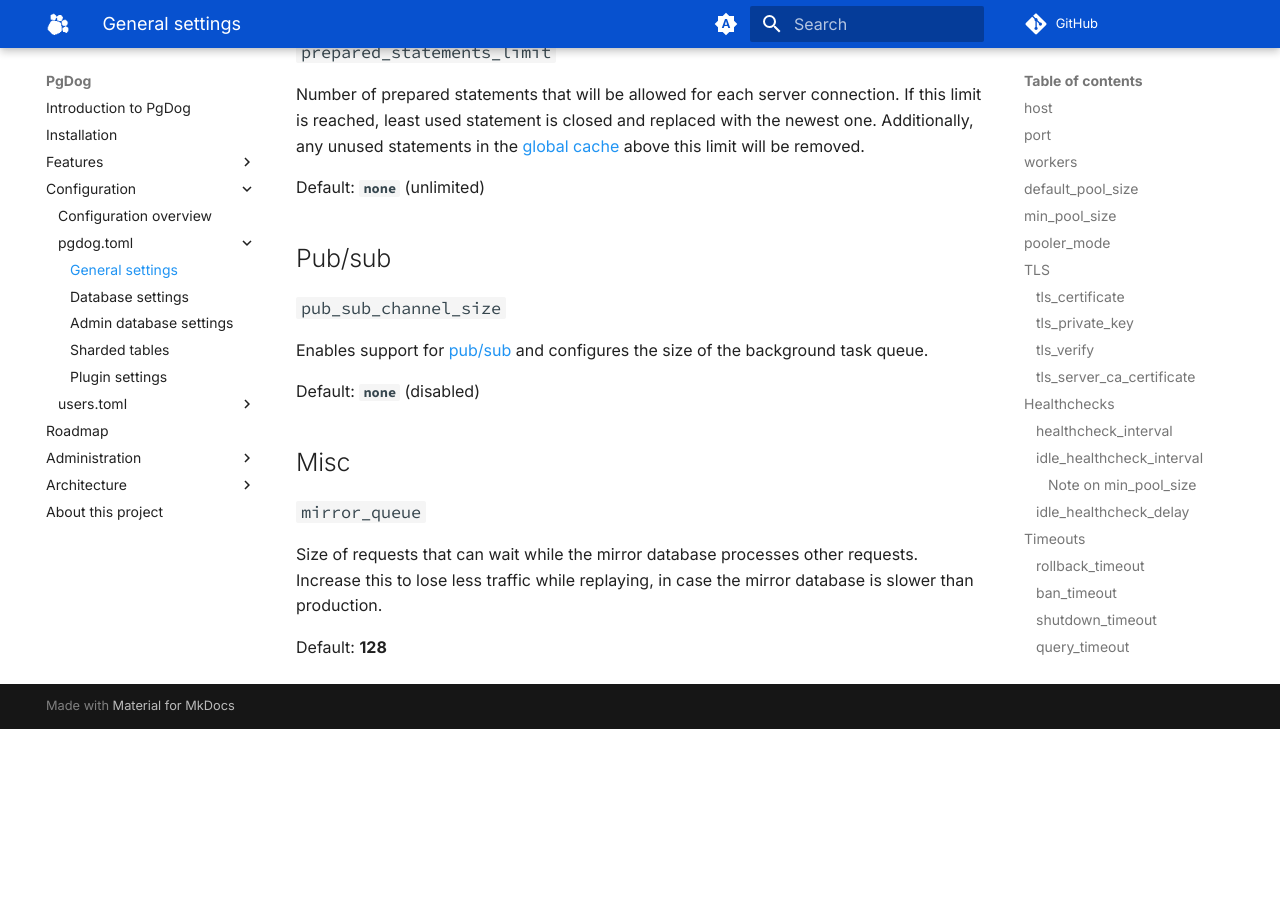
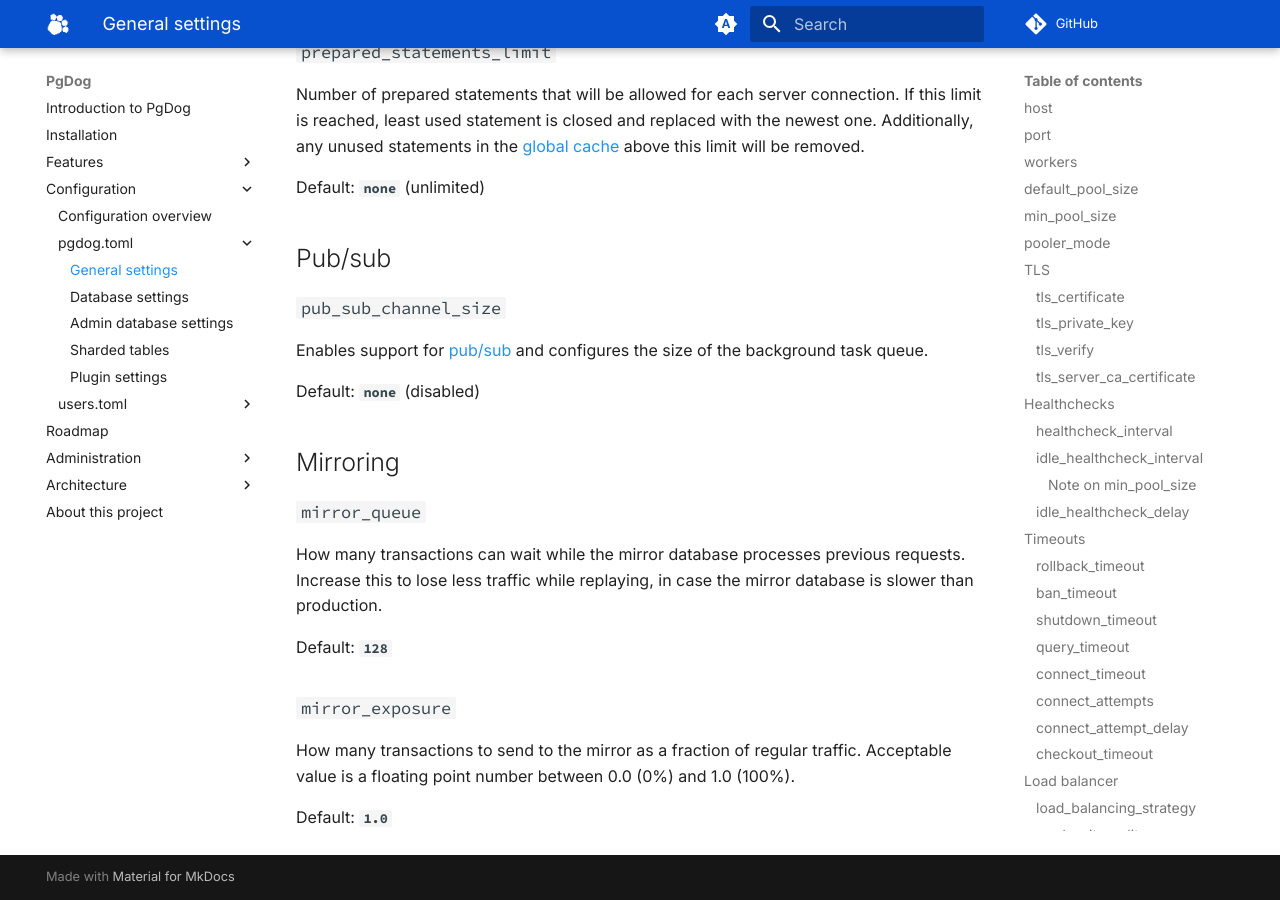
Before and after one commit to pgdogdev/docs, an MkDocs documentation site: the page built from docs/configuration/pgdog.toml/general.md, in a window 1280 px wide and 900 px high, scrolled down 7715 px. Built offline with MkDocs 1.6.1 and Material for MkDocs 9.7.7, drawn with Linux system fonts in a browser that asks for light colours; comment, search, counter and statistics services are not loaded; before the commit the page ends 8444 px from its top, so only the background shows below that.

Commit message:
Mirroring update

```diff
--- a/docs/configuration/pgdog.toml/general.md
+++ b/docs/configuration/pgdog.toml/general.md
@@ -290,10 +290,16 @@
 
 Default: **`none`** (disabled)
 
-## Misc
+## Mirroring
 
 ### `mirror_queue`
 
-Size of requests that can wait while the mirror database processes other requests. Increase this to lose less traffic while replaying, in case the mirror database is slower than production.
+How many transactions can wait while the mirror database processes previous requests. Increase this to lose less traffic while replaying, in case the mirror database is slower than production.
 
-Default: **128**
+Default: **`128`**
+
+### `mirror_exposure`
+
+How many transactions to send to the mirror as a fraction of regular traffic. Acceptable value is a floating point number between 0.0 (0%) and 1.0 (100%).
+
+Default: **`1.0`**
```
Also changed, not shown: docs/features/sharding/index.md (+1 -1 lines), 2 other files.
